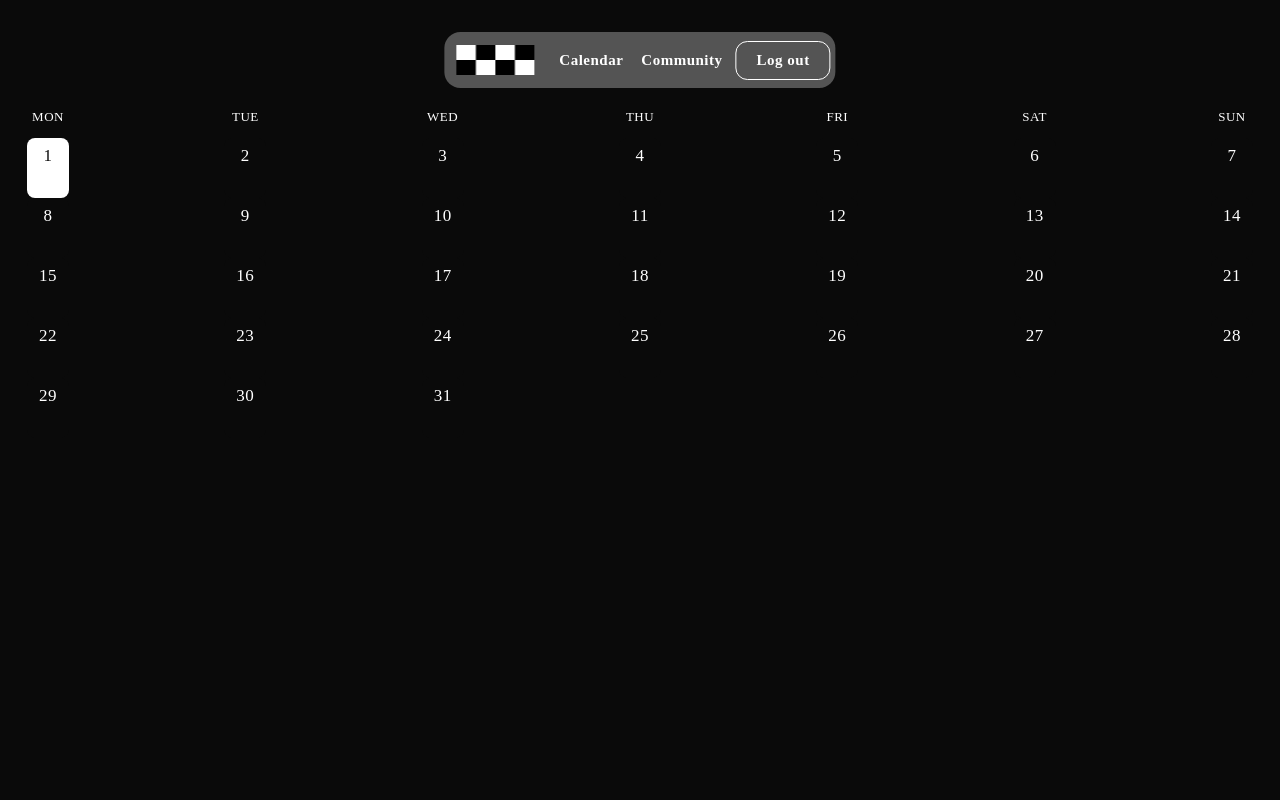
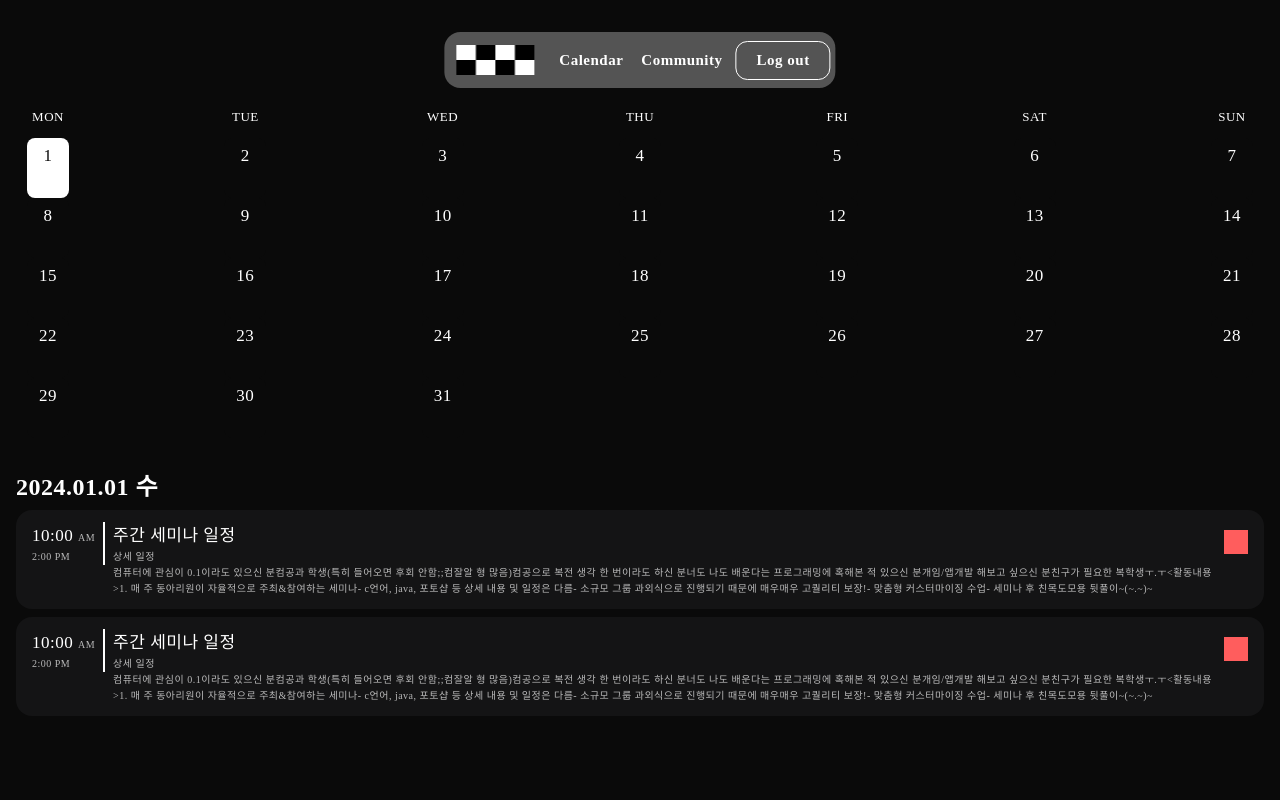
Before and after one commit to HICC-REBOOT/HICC-REBOOT-Frontend, a React (Create React App) app in the folder frontend/: page /calendar in a window 1280 px wide. Shown: the top 800 px of the page. Built offline with nearby package versions, Linux system fonts and the light colour scheme; a web font is replaced by a local one.

Commit message:
refactor: 불필요한 파일 삭제 및 폴더 정리
- /pages/calendar/style 폴더 삭제
- calendar.style.tsx 삭제 후 css 는 calendar.tsx 에 합쳐서 작성
- app router 수정

```diff
--- a/frontend/src/App.tsx
+++ b/frontend/src/App.tsx
@@ -1,7 +1,7 @@
 import React from 'react';
 import { Route, Routes } from 'react-router-dom';
 import Layout from '@components/layout/Layout';
-import Calendar from '@pages/Calendar/Calendar';
+import Calendar from '@pages/Calendar';
 import Home from '@pages/Home';
 import ROUTE from '@constants/route';
 
--- /dev/null
+++ b/frontend/src/pages/Calendar.tsx
@@ -0,0 +1,24 @@
+import React from 'react';
+import CalendarGrid from '@components/calendar/CalendarGrid';
+import DetailBox from '@components/calendar/DetailBox';
+import styled from 'styled-components';
+
+const Container = styled.div`
+  width: 100%;
+  min-height: 100vh;
+  padding: 3.6rem 1.6rem;
+  display: flex;
+  flex-direction: column;
+  align-items: center;
+  gap: 1.8rem;
+  background-color: ${(props) => props.theme.colors.black};
+`;
+
+export default function Calendar() {
+  return (
+    <Container>
+      <CalendarGrid />
+      <DetailBox />
+    </Container>
+  );
+}
--- a/frontend/src/pages/Calendar/Calendar.tsx
+++ /dev/null
@@ -1,12 +0,0 @@
-import React from 'react';
-import CalendarGrid from '@components/calendar/CalendarGrid';
-import * as C from './style/Calendar.style';
-
-export default function Calendar() {
-  return (
-    <C.Container>
-      <CalendarGrid />
-      {/* <C.DetailBox>detail info</C.DetailBox> */}
-    </C.Container>
-  );
-}
--- a/frontend/src/pages/Calendar/style/Calendar.style.tsx
+++ /dev/null
@@ -1,18 +0,0 @@
-import styled from 'styled-components';
-
-export const Container = styled.div`
-  width: 100%;
-  min-height: 100vh;
-  padding: 3.6rem 1.6rem;
-  display: flex;
-  flex-direction: column;
-  align-items: center;
-  gap: 1.8rem;
-  background-color: ${(props) => props.theme.colors.black};
-`;
-
-export const DetailBox = styled.div`
-  background-color: white;
-  border-radius: 1.6rem;
-  padding: 1.1rem;
-`;
```
